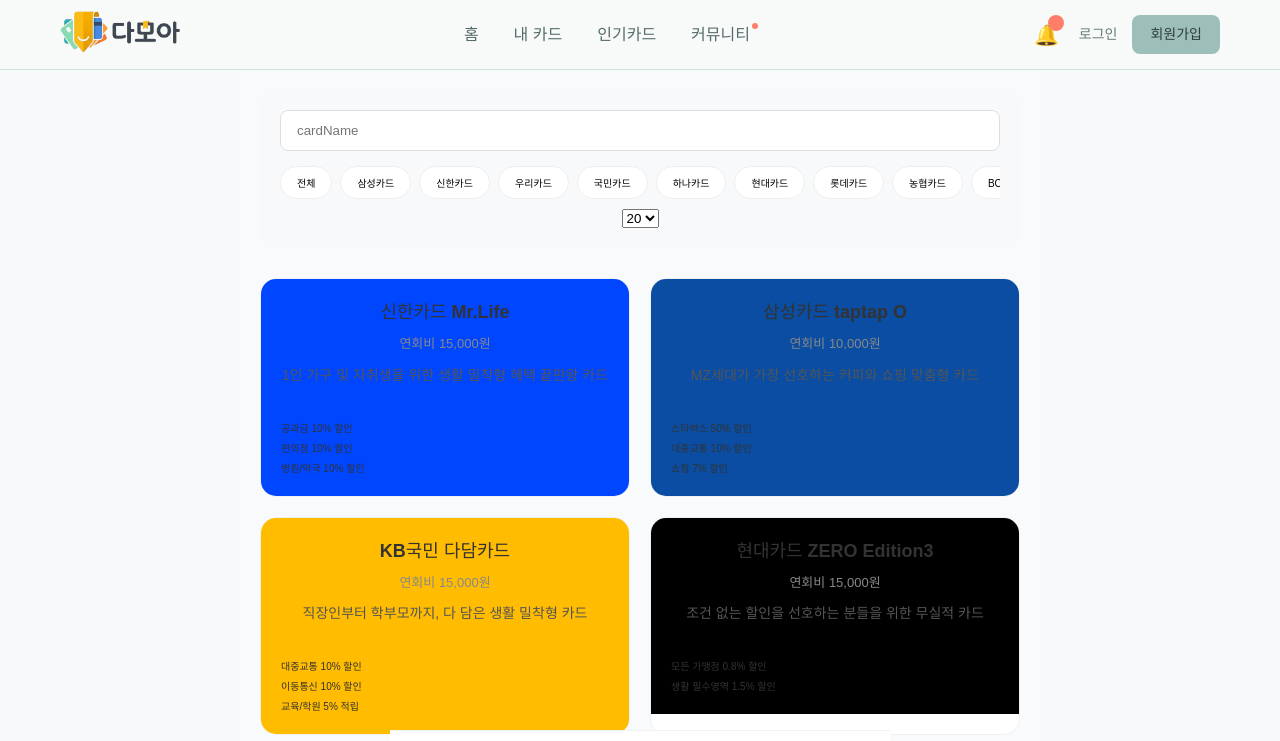
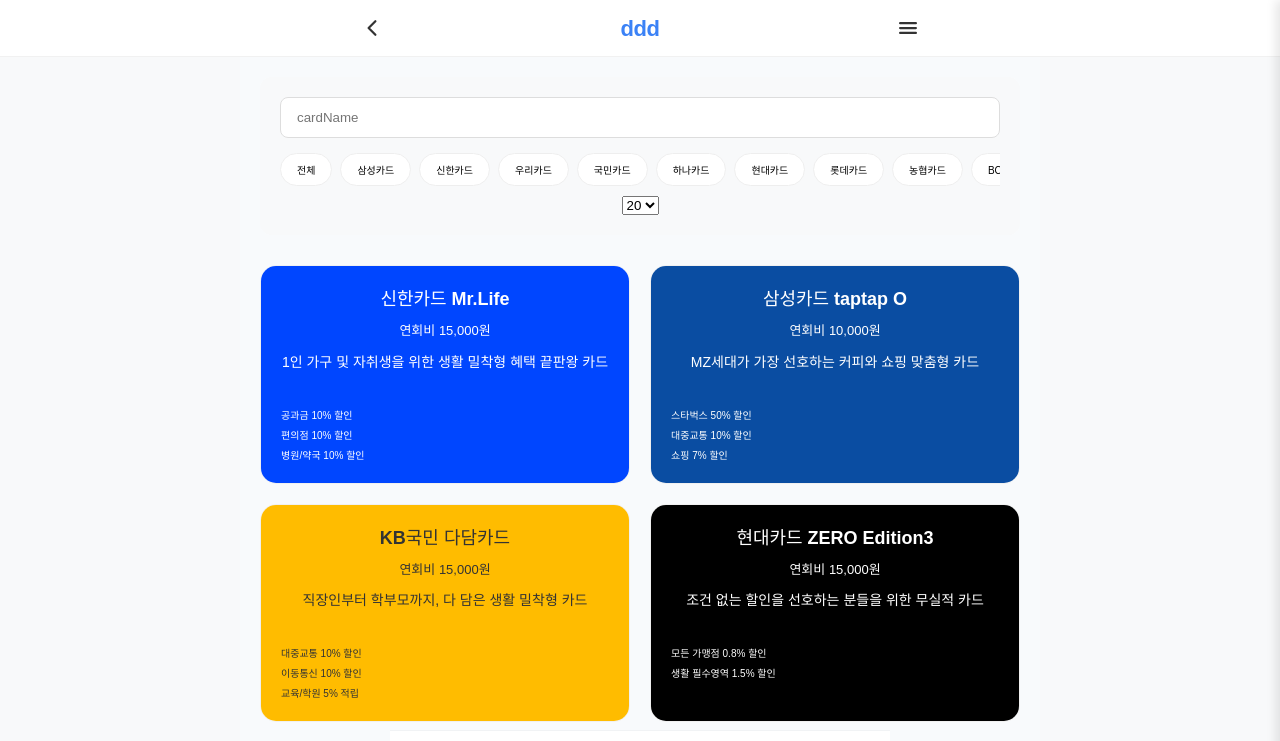
Before and after one commit to ekkk1230/damoa, a React (Vite) app in the folder card-web/: page /recommend in a window 1280 px wide. Shown: the top 741 px of the page. Built offline with nearby package versions, Linux system fonts and the light colour scheme.

Commit message:
feat: 헤더 변경, 메뉴 사이드바 추가, 추천카드 리스트 필터 수정, 카드색상 별 글자 색 로직 추가

```diff
--- a/card-web/package.json
+++ b/card-web/package.json
@@ -13,6 +13,7 @@
     "@types/styled-components": "^5.1.36",
     "react": "^19.2.0",
     "react-dom": "^19.2.0",
+    "react-icons": "^5.6.0",
     "react-router-dom": "^7.13.1",
     "recharts": "^3.8.0",
     "styled-components": "^6.3.11",
--- a/card-web/src/components/card/Card.styles.ts
+++ b/card-web/src/components/card/Card.styles.ts
@@ -1,4 +1,5 @@
 import styled from "styled-components";
+import { getTextColorByBackground } from "../../utils/cardUtils";
 
 export const RecentSection = styled.section`
   padding: 0 20px 100px; // 하단 탭바 높이를 고려해 아래 여백을 넉넉히 줌
@@ -221,6 +222,7 @@
     width: 100%;
     height: 100px;
     background-color: ${props => props.$brandColor || '#f5f5f5'};
+    color: ${props => getTextColorByBackground(props.$brandColor || "#888888")};
     border-radius: 10px;
     display: flex;
     align-items: center;
--- a/card-web/src/components/common/Header/Header.styles.ts
+++ b/card-web/src/components/common/Header/Header.styles.ts
@@ -1,213 +1,151 @@
-import styled from 'styled-components';
+import styled from "styled-components";
+import { Link } from "react-router-dom";
+
+/* ==========================================================================
+   Header Styles
+   ========================================================================== */
+
+export const HeaderWrapper = styled.div`
+  width: 100%;
+  background-color: #ffffff;
+  border-bottom: 1px solid #f1f1f1;
+  position: sticky;
+  top: 0;
+  z-index: 1000;
+`;
 
 export const HeaderContainer = styled.header`
-  position: sticky;
+  max-width: 600px; /* 💡 PC에서도 앱처럼 보이게 너비 제한 */
+  margin: 0 auto;
+  height: 56px;
+  display: flex;
+  align-items: center;
+  justify-content: space-between;
+  padding: 0 16px;
+`;
+
+export const LeftSection = styled.div`
+  flex: 1;
+  display: flex;
+  justify-content: flex-start;
+
+  button {
+    background: none;
+    border: none;
+    cursor: pointer;
+    padding: 4px;
+    display: flex;
+    align-items: center;
+    color: #333;
+  }
+`;
+
+export const CenterSection = styled.div`
+  flex: 2;
+  display: flex;
+  justify-content: center;
+`;
+
+export const SideSection = styled.div<{ $isRight?: boolean }>`
+  flex: 1;
+  display: flex;
+  justify-content: ${(props) => (props.$isRight ? "flex-end" : "flex-start")};
+
+  button {
+    background: none;
+    border: none;
+    cursor: pointer;
+    padding: 4px;
+    display: flex;
+    align-items: center;
+    color: #333;
+  }
+`;
+
+export const Logo = styled(Link)`
+  font-size: 22px;
+  font-weight: 900;
+  color: #3b82f6; /* 포인트 컬러 */
+  text-decoration: none;
+  letter-spacing: -0.5px;
+`;
+
+/* ==========================================================================
+   Sidebar Styles
+   ========================================================================== */
+
+// 어두운 배경 처리
+export const Overlay = styled.div`
+  position: fixed;
   top: 0;
   left: 0;
   width: 100%;
-  height: 7rem;
-  background-color: rgba(248, 250, 250, 0.9);
-  backdrop-filter: blur(10px);
-  border-bottom: 0.1rem solid #D1E2E0;
-  z-index: 1000;
-  display: flex;
-  justify-content: center;
-  padding: 0 6rem;
+  height: 100vh;
+  background-color: rgba(0, 0, 0, 0.5);
+  backdrop-filter: blur(2px); /* 💡 트렌디한 블러 효과 */
+  z-index: 1500;
 `;
 
-export const NavInner = styled.div`
-  width: 100%;
-  max-width: 100%;
-  padding: 0 2rem;
+export const SidebarContainer = styled.div<{ $isOpen: boolean }>`
+  position: fixed;
+  top: 0;
+  right: 0;
+  width: 280px;
+  height: 100vh;
+  background-color: #ffffff;
+  z-index: 2000;
+  padding: 20px;
+  box-shadow: -4px 0 10px rgba(0, 0, 0, 0.1);
+
+  /* 💡 오른쪽에서 슥 나타나는 애니메이션 */
+  transition: transform 0.3s ease-in-out;
+  transform: ${(props) => (props.$isOpen ? "translateX(0)" : "translateX(100%)")};
+`;
+
+export const SidebarHeader = styled.div`
   display: flex;
+  justify-content: space-between;
   align-items: center;
-  justify-content: space-between;
-  padding: 1rem 0;
+  margin-bottom: 30px;
+  padding-bottom: 10px;
+  border-bottom: 1px solid #eee;
 
-  h1 {
-    font-size: 2.2rem;
-    font-weight: 800;
-    color: #0F4C5C;
-    letter-spacing: -0.05rem;
-    cursor: pointer;
-    width: 12rem;
-      img { width: 100%; height: auto; }
+  h3 {
+    font-size: 18px;
+    font-weight: 700;
+    color: #111;
   }
 
-  a {
-    text-decoration: none;
-    color: inherit;
+  button {
+    background: none;
+    border: none;
+    cursor: pointer;
+    color: #333;
+    display: flex;
+    align-items: center;
   }
 `;
 
-export const Badge = styled.span<{ dot?: boolean; count?: number }>`
-  position: absolute;
-  background-color: #FF7E67;
-  color: white;
-  border-radius: 50%;
-
-  ${props => props.dot ? `
-    width: 0.6rem;
-    height: 0.6rem;
-    top: 0;
-    right: -0.8rem;
-  ` : `
-    width: 1.6rem;
-    height: 1.6rem;
-    font-size: 1rem;
-    display: flex;
-    align-items: center;
-    justify-content: center;
-    top: -0.5rem;
-    right: -0.5rem;
-    font-weight: 700;
-  `}
+export const MenuList = styled.ul`
+  list-style: none;
+  padding: 0;
+  display: flex;
+  flex-direction: column;
+  gap: 10px;
 `;
 
-export const NotificationWrapper = styled.div`
-  position: relative;
-  display: flex;
-  align-items: center;
-  margin-right: 0.5rem;
+export const MenuLink = styled(Link)`
+  display: block;
+  padding: 15px 10px;
+  font-size: 16px;
+  font-weight: 500;
+  color: #444;
+  text-decoration: none;
+  border-radius: 8px;
+  transition: background 0.2s, color 0.2s;
 
-  .bell-icon {
-    font-size: 2rem;
-    cursor: pointer;
-    transition: transform 0.2s;
-
-    &:hover {
-      transform: rotate(15deg);
-    }
+  &:hover {
+    background-color: #f5f9ff;
+    color: #3b82f6;
   }
 `;
-
-export const NavMenu = styled.nav`
-  display: flex;
-  gap: 3.5rem;
-
-  a {
-    position: relative;
-    font-size: 1.6rem;
-    font-weight: 600;
-    color: #556B69;
-    transition: all 0.2s ease;
-
-    &:hover {
-      color: #0F4C5C;
-    }
-
-
-    &.active {
-      color: #0F4C5C;
-      position: relative;
-      &::after {
-        content: '';
-        position: absolute;
-        bottom: -0.5rem;
-        left: 0;
-        width: 100%;
-        height: 0.2rem;
-        background-color: #9DBEB9;
-      }
-    }
-  }
-`;
-
-export const AuthGroup = styled.div`
-  display: flex;
-  align-items: center;
-  gap: 1.5rem;
-
-  a {
-    font-size: 1.4rem;
-    font-weight: 500;
-    color: #667A78;
-
-    &.signup-btn {
-      background-color: #9DBEB9;
-      color: #2F3E3D;
-      padding: 0.9rem 1.8rem;
-      border-radius: 0.8rem;
-      font-weight: 700;
-      transition: all 0.2s ease-in-out;
-
-      &:hover {
-        background-color: #89ADAA;
-        transform: translateY(-1px);
-        box-shadow: 0 0.4rem 1.2rem rgba(157, 190, 185, 0.3);
-      }
-    }
-
-    &:hover:not(.signup-btn) {
-      color: #2F3E3D;
-    }
-  }
-`;
-
-export const CardSection = styled.section`
-  margin-top: 2rem;
-
-  h3 {
-    font-size: 1.8rem;
-    font-weight: 700;
-    margin-bottom: 2rem;
-    padding-left: 0.5rem;
-  }
-
-  .swiper-pagination-bullet-active {
-    background: var(--primary-color);
-  }
-`;
-
-export const CreditCardBox = styled.div`
-  background: #2c3e50;
-  border-radius: 2rem;
-  padding: 2.5rem;
-  color: white;
-  min-height: 18rem;
-  display: flex;
-  flex-direction: column;
-  justify-content: space-between;
-  box-shadow: 0 0.5rem 1.5rem rgba(0,0,0,0.1);
-
-  .card-top {
-    display: flex;
-    flex-direction: column;
-    .nickname { font-size: 1.4rem; opacity: 0.8; }
-    .card-name { font-size: 1.8rem; font-weight: 600; margin-top: 0.5rem; }
-  }
-`;
-
-export const ProgressWrapper = styled.div`
-  margin-top: 2rem;
-
-  .amount-info {
-    display: flex;
-    justify-content: space-between;
-    font-size: 1.3rem;
-    margin-bottom: 1rem;
-  }
-
-  .percentText {
-    text-align: right;
-    font-size: 1.2rem;
-    margin-top: 0.8rem;
-    color: var(--point-mint);
-  }
-`;
-
-export const ProgressBar = styled.div`
-  width: 100%;
-  height: 1.2rem;
-  background: rgba(255, 255, 255, 0.2);
-  border-radius: 1rem;
-  overflow: hidden;
-`;
-
-export const ProgressFill = styled.div<{ width: number }>`
-  width: ${props => props.width}%;
-  height: 100%;
-  background: linear-gradient(90deg, var(--point-mint), #80ffea);
-  border-radius: 1rem;
-  transition: width 0.5s ease-in-out;
-`;
--- a/card-web/src/components/common/Header/Header.tsx
+++ b/card-web/src/components/common/Header/Header.tsx
@@ -1,39 +1,41 @@
-import { Link, useLocation } from "react-router-dom"
+import { Link, useLocation, useNavigate } from "react-router-dom"
 import { useState } from "react";
 import * as S from "./Header.styles";
+import { IoChevronBack, IoMenu } from "react-icons/io5";
+import Sidebar from "./Sidebar";
 
 const Header = () => {
+    const [isMenuOpen, setIsMenuOpen] = useState(false);
+
     const location = useLocation();
-    const [hasNotification, setHasNotification] = useState(true);
+    const navigate = useNavigate();
+
+    const isMain = location.pathname === "/";
 
     return (
-        <S.HeaderContainer>
-            <S.NavInner>
-                <Link to="/"><h1><img src="/row-logo.png" alt="다모아" /></h1></Link>
+        <S.HeaderWrapper>
+            <S.HeaderContainer>
+                <S.LeftSection>
+                    {/* 메인이 아닐 때만 백버튼 노출 */}
+                    {!isMain && (
+                        <button onClick={() => navigate(-1)} aria-label="뒤로가기">
+                            <IoChevronBack size={24} />
+                        </button>
+                    )}
+                </S.LeftSection>
 
-                <S.NavMenu>
-                    <Link to="/" className={location.pathname === '/' ? 'active' : ''}>홈</Link>
-                    <Link to="//my-cards/add" className={location.pathname === '/my-cards' ? '/my-cards' : ''}>내 카드</Link>
-                    <Link to="/popular" className={location.pathname === '/popular' ? '/popular' : ''}>인기카드</Link>
-                    <Link to="/board" className={location.pathname === '/board' ? '/board' : ''}>
-                        커뮤니티
-                        {hasNotification && <S.Badge dot />}
-                    </Link>
-                </S.NavMenu>
+                <S.CenterSection>
+                    <S.Logo to="/">ddd</S.Logo>
+                </S.CenterSection>
 
-                <S.AuthGroup>
-                    <S.NotificationWrapper>
-                        <Link to="/notifications">
-                            <span className="bell-icon">🔔</span>
-                            {hasNotification && <S.Badge count={1} />}
-                        </Link>
-                    </S.NotificationWrapper>
-
-                    <Link to="/login">로그인</Link>
-                    <Link to="/signup" className="signup-btn">회원가입</Link>
-                </S.AuthGroup>
-            </S.NavInner>
-        </S.HeaderContainer>
+                <S.SideSection $isRight>
+                    <button onClick={() => setIsMenuOpen(true)}>
+                        <IoMenu size={24} />
+                    </button>
+                </S.SideSection>
+            </S.HeaderContainer>
+            <Sidebar isOpen={isMenuOpen} onClose={() => setIsMenuOpen(false)} />
+        </S.HeaderWrapper>
     )
 }
 
--- /dev/null
+++ b/card-web/src/components/common/Header/Sidebar.tsx
@@ -0,0 +1,40 @@
+import { PAGE_TITLES } from "../../../constance/navigation";
+import * as S from "./Header.styles";
+import { IoClose } from "react-icons/io5";
+
+interface SidebarProps {
+    isOpen: boolean;
+    onClose: () => void;
+}
+
+
+function Sidebar({isOpen, onClose}: SidebarProps) {
+  return (
+    <div>
+        <>
+            {/* 어두운 배경 (클릭 시 닫힘) */}
+            {isOpen && <S.Overlay onClick={onClose} />}
+
+            {/* 본체 */}
+            <S.SidebarContainer $isOpen={isOpen}>
+                <S.SidebarHeader>
+                    <h3>전체 메뉴</h3>
+                    <button onClick={onClose}><IoClose size={28} /></button>
+                </S.SidebarHeader>
+
+                <S.MenuList>
+                    {Object.entries(PAGE_TITLES).map(([path, title]) => (
+                        <li key={path}>
+                            <S.MenuLink to={path} onClick={onClose}>
+                                {title}
+                            </S.MenuLink>
+                        </li>
+                    ))}
+                </S.MenuList>
+            </S.SidebarContainer>
+        </>
+    </div>
+  )
+}
+
+export default Sidebar
--- /dev/null
+++ b/card-web/src/constance/navigation.ts
@@ -0,0 +1,6 @@
+export const PAGE_TITLES: Record<string, string> = {
+    "/": "홈",
+    "/my-cards": "내 카드",
+    "/recommend": "추천 카드",
+    "/community": "커뮤니티"
+}
--- a/card-web/src/pages/Home/HomePage.styles.ts
+++ b/card-web/src/pages/Home/HomePage.styles.ts
@@ -1,4 +1,5 @@
 import styled from "styled-components";
+import { getTextColorByBackground } from "../../utils/cardUtils";
 
 export const HomeContainer = styled.div`
     padding: 2rem;
@@ -99,6 +100,7 @@
   max-width: 100%;
 
   background: ${props => props.$brandColor};
+  color: ${props => getTextColorByBackground(props.$brandColor || "#888888")};
   border-radius: 2rem;
   padding: 2.5rem;
   color: white;
--- a/card-web/src/pages/Recommend/Reccommend.styles.ts
+++ b/card-web/src/pages/Recommend/Reccommend.styles.ts
@@ -1,4 +1,5 @@
 import styled from 'styled-components';
+import { getTextColorByBackground } from '../../utils/cardUtils';
 
 // 검색 및 필터 영역
 export const FilterSection = styled.div`
@@ -56,11 +57,12 @@
     box-shadow: 0 10px 20px rgba(0,0,0,0.05);
   }
 
-  a { text-decoration: none; color: inherit; }
+  a { text-decoration: none; color: inherit; display: block; width: 100%; height: 100%; }
 
   .card-content {
-    padding: 20px;
+    padding: 20px; height: 100%;
     background: ${props => props.$brandColor};
+    color: ${props => getTextColorByBackground(props.$brandColor || "#888888")};
   }
 
   .card-name {
@@ -71,13 +73,12 @@
 
   .annual-fee {
     font-size: 13px;
-    color: #888;
     margin-bottom: 12px;
   }
 
   .summary {
     font-size: 14px;
-    color: #555;
+    font-weight: 500;
     line-height: 1.4;
     margin-bottom: 15px;
     min-height: 40px;
--- a/card-web/src/pages/Recommend/RecommendList.tsx
+++ b/card-web/src/pages/Recommend/RecommendList.tsx
@@ -24,21 +24,25 @@
         let valueA = 0;
         let valueB = 0;
 
+        const getAgeValue = (card: any, targetLabel: string) => {
+            return card.statistics?.ageGroup.find((age: any) => age.label.includes(targetLabel))?.value || 0;
+        }
+
         if (sortType === '20대 인기순') {
-            valueA = a.statistics?.ageGroup[0].value || 0;
-            valueB = b.statistics?.ageGroup[0].value || 0;
+            valueA = getAgeValue(a, '20');
+            valueB = getAgeValue(b, '20');
         }
         else if (sortType === '30대 인기순') {
-            valueA = a.statistics?.ageGroup[1].value || 0;
-            valueB = b.statistics?.ageGroup[1].value || 0;
+            valueA = getAgeValue(a, '30');
+            valueB = getAgeValue(b, '30');
         }
         else if (sortType === '40대 인기순') {
-            valueA = a.statistics?.ageGroup[2].value || 0;
-            valueB = b.statistics?.ageGroup[2].value || 0;
+            valueA = getAgeValue(a, '40');
+            valueB = getAgeValue(b, '40');
         }
         else if (sortType === '50대 인기순') {
-            valueA = a.statistics?.ageGroup[3].value || 0;
-            valueB = b.statistics?.ageGroup[3].value || 0;
+            valueA = getAgeValue(a, '50');
+            valueB = getAgeValue(b, '50');
         }
         else if (sortType === '여성 선호순') {
             valueA = a.statistics?.gender.female || 0;
--- a/card-web/src/utils/cardUtils.ts
+++ b/card-web/src/utils/cardUtils.ts
@@ -1,5 +1,22 @@
 import { BRAND_COLORS } from "../App.styles";
 import { EXPENDITURE_CATEGORIES } from "../constance/categories";
+
+export const getTextColorByBackground = (hexColor: string): string => {
+    if (!hexColor) return "#333";
+
+    // # 문 제거
+    const hex = hexColor.replace("#", "");
+
+    // RGB 값 추출
+    const r = parseInt(hex.substring(0, 2), 16);
+    const g = parseInt(hex.substring(2, 4), 16);
+    const b = parseInt(hex.substring(4, 6), 16);
+
+    // 밝기 계산 공식 (YIQ)
+    const yiq = (r * 299 + g * 587 + b * 114) / 1000;
+
+    return yiq >= 128 ? "#333333" : "#ffffff";
+};
 
 export const normalizeCompanyName = (name: string): string => {
     if (!name) return "기타";
```
Also changed, not shown: 1 other file (tests, documents, lock files or other folders).
